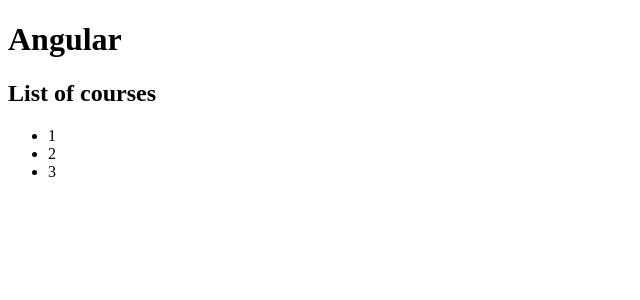
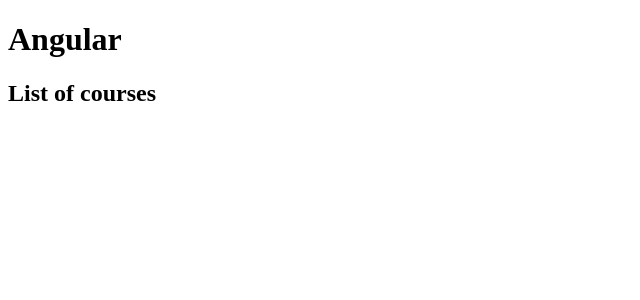
Before and after one commit to ProwlElement/angular-study, an Angular app: page / in a window 1280 px wide. Shown: the top 300 px of the page, without its empty margins (0-640 px from the left). Built offline with nearby package versions, Linux system fonts and the light colour scheme.

Commit message:
005 - created courses service that provides array of courses

```diff
--- a/src/app/courses.component.ts
+++ b/src/app/courses.component.ts
@@ -14,7 +14,7 @@
 
 export class CoursesComponent {
     title = "List of courses";
-    courses = ["1", "2", "3"];
+    courses;
 
     getTitle(){
         return this.title;
```
Also changed, not shown: src/app/courses.service.ts (added, +7 -0 lines).
